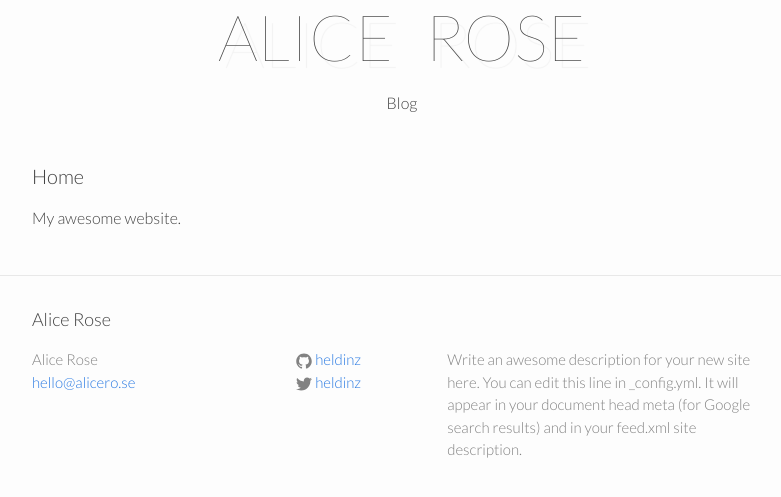
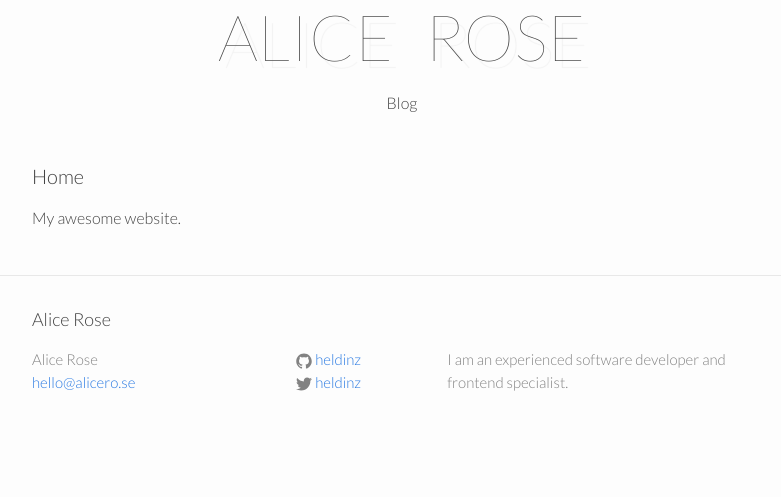
Before and after one commit to heldinz/heldinz.github.io, a Jekyll site: the page built from index.html, in a window 1280 px wide. Shown: the top 497 px of the page, without its empty margins (238-1019 px from the left). Built offline with Jekyll 4.4.1, drawn with Linux system fonts in a browser that asks for light colours; some web fonts are replaced.

```diff
--- a/_config.yml
+++ b/_config.yml
@@ -2,22 +2,12 @@
 title: Alice Rose
 email: hello@alicero.se
 description: > # this means to ignore newlines until "baseurl:"
-  Write an awesome description for your new site here. You can edit this
-  line in _config.yml. It will appear in your document head meta (for
-  Google search results) and in your feed.xml site description.
+  I am an experienced software developer and frontend specialist.
 baseurl: "" # the subpath of your site, e.g. /blog/
 url: "http://alicero.se" # the base hostname & protocol for your site
 twitter_username: heldinz
 github_username:  heldinz
+linkedin_username: heldinz
 
 # Build settings
 markdown: kramdown
-
-# Defaults
-defaults:
-  -
-    scope:
-      path: ""
-      type: "posts"
-    values:
-      author: "Alice Rose"
```
